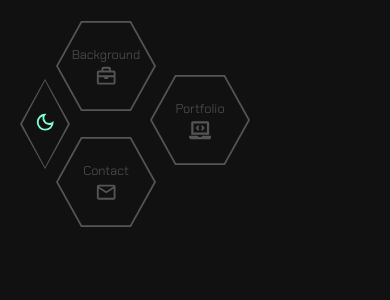
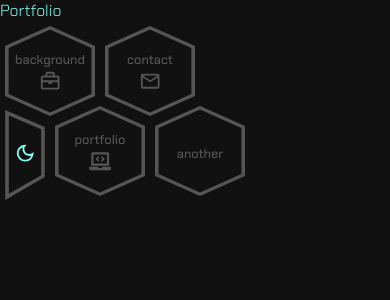
Before and after one commit to a-stepanian/portfolio-v2, a React (Create React App) app: page / in a window 390 px wide. Shown: the top 300 px of the page. Built offline with nearby package versions, Linux system fonts and the light colour scheme.

Commit message:
Adds mobile layout

```diff
--- a/src/App.tsx
+++ b/src/App.tsx
@@ -4,38 +4,17 @@ import { Hexagon } from "./Hexagon";
 import { useEffect } from "react";
 import { DarkModeBtn } from "./DarkModeBtn";
 import { useAppContext } from "./AppContext";
+import ThreeDimensions from "./ThreeDimensions";
 
 export const App = () => {
   const { btnClicked, colorScheme } = useAppContext();
 
   useEffect(() => {
-    const otherTwoBtns = ["Background", "Contact", "Portfolio"].filter(
+    const otherBtns = ["background", "contact", "portfolio", "another"].filter(
       (x) => x !== btnClicked
     );
-    // style button clicked
-    if (btnClicked) {
-      document
-        ?.querySelector(".information-panel")
-        ?.classList.add("information-panel-open");
-      document
-        ?.querySelector(`.${btnClicked}-blue-overlay`)
-        ?.classList.toggle("clicked-blue-overlay");
-      document
-        ?.querySelector(`.${btnClicked}-clip-caption`)
-        ?.classList.toggle("blue-text");
-      document
-        ?.querySelector(`.${btnClicked}-icon`)
-        ?.classList.toggle("blue-text");
-      document
-        ?.querySelector(`.${btnClicked}-line`)
-        ?.classList.toggle("clicked-line");
-    } else {
-      document
-        ?.querySelector(".information-panel")
-        ?.classList.remove("information-panel-open");
-    }
     // remove styles from other buttons
-    otherTwoBtns.forEach((text: string) => {
+    otherBtns.forEach((text: string) => {
       document
         ?.querySelector(`.${text}-blue-overlay`)
         ?.classList.remove("clicked-blue-overlay");
@@ -45,22 +24,77 @@ export const App = () => {
       document?.querySelector(`.${text}-icon`)?.classList.remove("blue-text");
       document
         ?.querySelector(`.${text}-line`)
-        ?.classList.remove("clicked-line");
+        ?.classList.remove(
+          `clicked-line-${
+            ["portfolio", "another"].includes(text) ? "bottom" : "top"
+          }-row`
+        );
     });
+    // style button clicked
+    if (btnClicked.length > 0) {
+      document
+        ?.querySelector(".information-panel")
+        ?.classList.add("information-panel-open");
+      document
+        ?.querySelector(`.${btnClicked}-blue-overlay`)
+        ?.classList.add("clicked-blue-overlay");
+      document
+        ?.querySelector(`.${btnClicked}-clip-caption`)
+        ?.classList.add("blue-text");
+      document
+        ?.querySelector(`.${btnClicked}-icon`)
+        ?.classList.add("blue-text");
+      document
+        ?.querySelector(`.${btnClicked}-line`)
+        ?.classList.add(
+          `clicked-line-${
+            ["portfolio", "another"].includes(btnClicked) ? "bottom" : "top"
+          }-row`
+        );
+      if (colorScheme.isDarkMode) {
+        document
+          ?.querySelector(`.${btnClicked}-clip-border`)
+          ?.classList.add("blink-dark");
+        setTimeout(() => {
+          document
+            ?.querySelector(`.${btnClicked}-clip-border`)
+            ?.classList.remove("blink-dark");
+        }, 500);
+      } else {
+        document
+          ?.querySelector(`.${btnClicked}-clip-border`)
+          ?.classList.add("blink-light");
+        setTimeout(() => {
+          document
+            ?.querySelector(`.${btnClicked}-clip-border`)
+            ?.classList.remove("blink-light");
+        }, 500);
+      }
+    } else {
+      document
+        ?.querySelector(".information-panel")
+        ?.classList.remove("information-panel-open");
+    }
   }, [btnClicked]);
 
   return (
     <ThemeProvider theme={colorScheme}>
       <Wrapper>
-        <DarkModeBtn />
-        <div className="left-column">
-          <div className="top-hexagon">
-            <Hexagon text={"Background"} />
-          </div>
-          <Hexagon text={"Contact"} />
-        </div>
-        <div className="right-column">
-          <Hexagon text={"Portfolio"} />
+        <div id="site-wrapper">
+          <h1>Portfolio</h1>
+          <nav>
+            <div className="top-row">
+              <Hexagon lightColor={"red"} text={"background"} />
+              <Hexagon lightColor={"yellow"} text={"contact"} />
+            </div>
+            <div className="bottom-hexagon">
+              <Hexagon lightColor={"blue"} text={"portfolio"} />
+            </div>
+            <div className="another-hexagon">
+              <Hexagon lightColor={"orange"} text={"another"} />
+            </div>
+            <DarkModeBtn />
+          </nav>
         </div>
       </Wrapper>
     </ThemeProvider>
@@ -68,20 +102,45 @@ export const App = () => {
 };
 
 const Wrapper = styled.div`
-  position: relative;
-  background-color: ${(props) => props.theme.bgColor};
+  position: fixed;
+  top: 0;
+  left: 0;
+  right: 0;
+  bottom: 0;
+  width: 100vw;
   display: flex;
-  color: #7ffff2;
+  flex-direction: row;
+  align-items: start;
   justify-content: start;
   height: 100vh;
-  transition: 0.2s linear;
-  .left-column {
-    transform: translateX(6px);
-    .top-hexagon {
-      margin-bottom: 10px;
+  overflow: hidden;
+  color: ${(props) => props.theme.textColor};
+  background-color: ${(props) => props.theme.bgColor};
+
+  .fast-transition * {
+    transition: 0.2s linear 0s !important;
+  }
+
+  h1 {
+    font-size: 1rem;
+    font-weight: 100;
+  }
+
+  nav {
+    position: relative;
+    height: 200px;
+    .top-row {
+      display: flex;
+    }
+    .bottom-hexagon {
+      position: absolute;
+      bottom: 20px;
+      left: 25%;
+    }
+    .another-hexagon {
+      position: absolute;
+      bottom: 20px;
+      left: 75%;
     }
   }
-  .right-column {
-    margin-top: 54px;
-  }
 `;
--- a/src/AppContext.tsx
+++ b/src/AppContext.tsx
@@ -4,13 +4,22 @@ export interface IColorScheme {
   isDarkMode: boolean;
   bgColor: string;
   hexBorderColor: string;
+  hoverColor: string;
   textColor: string;
+  textColorMuted: string;
 }
 
+export type TButtonText =
+  | "portfolio"
+  | "background"
+  | "contact"
+  | "another"
+  | "";
+
 interface IAppState {
-  btnClicked: "Portfolio" | "Background" | "Contact" | "";
+  btnClicked: TButtonText;
   colorScheme: IColorScheme;
-  updateBtnClicked: (info: "Portfolio" | "Background" | "Contact" | "") => void;
+  updateBtnClicked: (info: TButtonText) => void;
   updateColorScheme: (info: IColorScheme) => void;
 }
 
@@ -29,19 +38,17 @@ const useAppContext = () => {
 };
 
 const AppContextProvider: React.FC<Props> = ({ children }) => {
-  const [btnClicked, setBtnClicked] = useState<
-    "Portfolio" | "Background" | "Contact" | ""
-  >("");
+  const [btnClicked, setBtnClicked] = useState<TButtonText>("");
   const [colorScheme, setColorScheme] = useState<IColorScheme>({
     isDarkMode: true,
     bgColor: "#111",
     hexBorderColor: "#555",
-    textColor: "7ffff2",
+    hoverColor: "#122",
+    textColor: "#7ffff2",
+    textColorMuted: "#7ffff244",
   });
 
-  const updateBtnClicked = (
-    info: "Portfolio" | "Background" | "Contact" | ""
-  ) => setBtnClicked(info);
+  const updateBtnClicked = (info: TButtonText) => setBtnClicked(info);
   const updateColorScheme = (info: IColorScheme) => setColorScheme(info);
 
   const contextValue: IAppState = {
--- a/src/DarkModeBtn.tsx
+++ b/src/DarkModeBtn.tsx
@@ -10,12 +10,22 @@ export const DarkModeBtn = () => {
         <button
           className="clip-border"
           onClick={() => {
+            document
+              ?.querySelector("#site-wrapper")
+              ?.classList.add("fast-transition");
+            setTimeout(() => {
+              document
+                ?.querySelector("#site-wrapper")
+                ?.classList.remove("fast-transition");
+            }, 200);
             if (colorScheme.isDarkMode) {
               updateColorScheme({
                 isDarkMode: false,
-                bgColor: "#ddd",
-                hexBorderColor: "#555",
-                textColor: "#222",
+                bgColor: "#fbebcc",
+                hexBorderColor: "#faca79",
+                hoverColor: "#e6a662",
+                textColor: "#754838",
+                textColorMuted: "#75483844",
               });
               return;
             }
@@ -23,7 +33,9 @@ export const DarkModeBtn = () => {
               isDarkMode: true,
               bgColor: "#111",
               hexBorderColor: "#555",
+              hoverColor: "#122",
               textColor: "#7ffff2",
+              textColorMuted: "#7ffff244",
             });
             return;
           }}>
@@ -35,14 +47,22 @@ export const DarkModeBtn = () => {
         </button>
         <svg className="clip-svg">
           <defs>
-            <clipPath id="diamond-clip" clipPathUnits="objectBoundingBox">
-              {/* <polygon points="0.25 0.05, 0.75 0.05, 1 0.5, 0.75 0.95, 0.25 0.95, 0 0.5" /> */}
+            <clipPath id="outer-trapezoid" clipPathUnits="objectBoundingBox">
               <polygon
                 points="
-              0.5 0.05,
-              1 0.5,
-              0.5 0.95,
-              0 0.5"
+              0.05 0.05,
+              0.95 0.22,
+              0.95 0.72,
+              0.05 0.95"
+              />
+            </clipPath>
+            <clipPath id="inner-trapezoid" clipPathUnits="objectBoundingBox">
+              <polygon
+                points="
+              0.05 0.07,
+              0.95 0.22,
+              0.95 0.72,
+              0.05 0.92"
               />
             </clipPath>
           </defs>
@@ -53,27 +73,24 @@ export const DarkModeBtn = () => {
 };
 
 const Wrapper = styled.div`
+  width: 44px;
   .diamond-wrapper {
     position: relative;
-    top: 74px;
-    transform: translateX(20px);
-    height: 100px;
-    transition: linear 0.3s 0.2s;
+    transform: translate(3px, -16px);
     .icon {
       z-index: 3;
       position: relative;
-      color: aquamarine;
+      color: ${(props) => props.theme.textColor};
       font-size: 1.4rem;
     }
     .clip-border {
+      width: 44px;
+      height: 100px;
       border: none;
       display: block;
       position: relative;
-      clip-path: url("#diamond-clip");
-      margin: 0 auto;
+      clip-path: url("#outer-trapezoid");
       background: #555;
-      width: 50px;
-      height: 100px;
       color: #555;
       .blue-overlay {
         position: absolute;
@@ -82,26 +99,23 @@ const Wrapper = styled.div`
         height: 100%;
         background: aquamarine;
         z-index: 1;
-        transition: linear 0.3s 0.5s;
       }
       .clicked-blue-overlay {
         width: 100px;
-        transition: linear 0.3s 0.2s;
       }
       .blue-text {
-        color: aquamarine !important;
+        color: aquamarine;
       }
       &::after {
         content: "";
         position: absolute;
-        top: 2px;
-        left: 2px;
-        right: 2px;
-        bottom: 2px;
+        top: 4px;
+        left: 4px;
+        right: 4px;
+        bottom: 4px;
         margin: 0 auto;
-        background: #111;
-        transition: linear 0.1s;
-        clip-path: url("#diamond-clip");
+        background: ${(props) => props.theme.bgColor};
+        clip-path: url("#inner-trapezoid");
         z-index: 2;
       }
       &:hover {
@@ -109,38 +123,13 @@ const Wrapper = styled.div`
         color: aquamarine;
         cursor: pointer;
         &::after {
-          background: #122;
+          background: ${(props) => props.theme.hoverColor};
         }
       }
-    }
-    .clip-caption {
-      z-index: 3;
-      position: absolute;
-      top: 50%;
-      width: 100%;
-      transform: translateY(-50%);
-      font-size: 1.2rem;
-      text-align: center;
-      font-weight: 300;
     }
     .clip-svg {
       width: 0;
       height: 0;
     }
-    .line {
-      z-index: 3;
-      position: absolute;
-      top: calc(50% - 1px);
-      right: 0;
-      width: 0;
-      height: 2px;
-      background-color: aquamarine;
-      transition: linear 0.3s 0.2s;
-    }
-    .clicked-line {
-      right: calc(-30vw + 2px);
-      width: calc(30vw - 1px);
-      transition: linear 0.3s 0.5s;
-    }
   }
 `;
--- a/src/Hexagon.tsx
+++ b/src/Hexagon.tsx
@@ -3,40 +3,58 @@ import { FaLaptopCode } from "react-icons/fa";
 import { BiBriefcase } from "react-icons/bi";
 import { MdMailOutline } from "react-icons/md";
 import styled from "styled-components";
-import { useAppContext } from "./AppContext";
+import { TButtonText, useAppContext } from "./AppContext";
+import InfoPanelNew from "./InfoPanelNew";
 
 interface IHexagonProps {
-  text: "Portfolio" | "Background" | "Contact";
+  text: TButtonText;
+  lightColor: string;
 }
 
 export const Hexagon = (props: IHexagonProps) => {
-  const { text } = props;
+  const { text, lightColor } = props;
   const { btnClicked, updateBtnClicked } = useAppContext();
   return (
     <Wrapper>
       <div className="hexagon-wrapper">
         <button
-          className="clip-border"
+          className={`clip-border ${text}-clip-border`}
           onClick={() => updateBtnClicked(btnClicked !== text ? text : "")}>
           <div className={`blue-overlay ${text}-blue-overlay`}></div>
-          <h2 className={`clip-caption ${text}-clip-caption`}>{text}</h2>
-          {text === "Portfolio" && (
+          <h2 className={`clip-caption ${text}-clip-caption`}>
+            {/* {text.charAt(0).toUpperCase() + text.slice(1)} */}
+            {text}
+          </h2>
+          {text === "portfolio" && (
             <FaLaptopCode className={`icon ${text}-icon`} />
           )}
-          {text === "Background" && (
+          {text === "background" && (
             <BiBriefcase className={`icon ${text}-icon`} />
           )}
-          {text === "Contact" && (
+          {text === "contact" && (
             <MdMailOutline className={`icon ${text}-icon`} />
           )}
         </button>
         <div className={`line ${text}-line`}>
-          <InfoPanel text={text} btnClicked={btnClicked} />
+          <InfoPanel
+            leftOffset={
+              text === "background"
+                ? "48.5px"
+                : text === "portfolio"
+                ? "98.5px"
+                : text === "contact"
+                ? "148.5px"
+                : "198.5px"
+            }
+            text={text}
+          />
+          {/* <InfoPanelNew text={text} /> */}
         </div>
         <svg className="clip-svg">
           <defs>
             <clipPath id="hexagon-clip" clipPathUnits="objectBoundingBox">
-              <polygon points="0.25 0.05, 0.75 0.05, 1 0.5, 0.75 0.95, 0.25 0.95, 0 0.5" />
+              {/* <polygon points="0.25 0.05, 0.75 0.05, 1 0.5, 0.75 0.95, 0.25 0.95, 0 0.5" /> */}
+              <polygon points="0.05 0.25, 0.5 0.05, 0.95 0.25, 0.95 0.75, .5 0.95, 0.05 0.75" />
             </clipPath>
           </defs>
         </svg>
@@ -49,58 +67,83 @@ const Wrapper = styled.div`
   .hexagon-wrapper {
     position: relative;
     height: 100px;
-    transition: linear 0.3s 0.2s;
     .clip-border {
       border: none;
       display: block;
       position: relative;
       clip-path: url("#hexagon-clip");
-      margin: 1rem auto 0;
       background: #555;
       width: 100px;
       height: 100px;
       color: #555;
+      /* button outline un-selected */
       .blue-overlay {
+        transition: 0.4s linear;
         position: absolute;
-        top: 0;
-        width: 0px;
-        height: 100%;
-        background: aquamarine;
+        bottom: 0;
+        right: 0;
+        width: 100%;
+        height: 0;
+        background: ${(props) => props.theme.textColor};
         z-index: 1;
-        transition: linear 0.3s 0.5s;
       }
+      /* button outline selected */
       .clicked-blue-overlay {
-        width: 100px;
-        transition: linear 0.3s 0.2s;
+        transition: 0.4s linear 0.2s;
+        height: 100px;
       }
       .blue-text {
-        color: aquamarine;
+        color: ${(props) => props.theme.textColor};
       }
       .icon {
         z-index: 3;
         position: relative;
         font-size: 1.4rem;
       }
+
       &::after {
         content: "";
         position: absolute;
-        top: 2px;
-        left: 2px;
-        right: 2px;
-        bottom: 2px;
+        top: 4px;
+        left: 4px;
+        right: 4px;
+        bottom: 4px;
         margin: 0 auto;
-        background: #111;
-        transition: linear 0.1s;
+        background-color: ${(props) => props.theme.bgColor};
         clip-path: url("#hexagon-clip");
         z-index: 2;
       }
       &:hover {
         background: #555;
-        color: aquamarine;
+        color: ${(props) => props.theme.textColor};
         cursor: pointer;
         &::after {
-          background: #122;
+          background: ${(props) => props.theme.hoverColor};
         }
+      }
+    }
+    .blink-light::after {
+      animation: blink-light 0.2s ease-in-out; /* Apply the blink animation on click */
+    }
+    .blink-dark::after {
+      animation: blink-dark 0.2s ease-in-out; /* Apply the blink animation on click */
+    }
+    @keyframes blink-light {
+      0%,
+      100% {
+        background-color: transparent;
+      }
+      50% {
+        background-color: #e6a662;
+      }
+    }
+    @keyframes blink-dark {
+      0%,
+      100% {
+        background-color: transparent;
+      }
+      50% {
+        background-color: #122;
       }
     }
     .clip-caption {
@@ -110,7 +153,7 @@ const Wrapper = styled.div`
       width: 100%;
       font-size: 0.8rem;
       text-align: center;
-      font-weight: 300;
+      font-weight: 500;
     }
     .clip-svg {
       width: 0;
@@ -119,17 +162,22 @@ const Wrapper = styled.div`
     .line {
       z-index: 3;
       position: absolute;
-      top: calc(50% - 1px);
-      right: 0;
-      width: 0;
-      height: 2px;
-      background-color: aquamarine;
-      transition: linear 0.3s 0.2s;
+      bottom: 7px;
+      left: calc(50% - 2px);
+      width: 4px;
+      height: 0;
+      transition: 0.2s 0.2s linear;
+      background-color: ${(props) => props.theme.textColor};
     }
-    .clicked-line {
-      right: calc(-30vw + 2px);
-      width: calc(30vw - 1px);
-      transition: linear 0.3s 0.5s;
+    .clicked-line-top-row {
+      bottom: -100px;
+      height: 108px;
+      transition: 0.2s linear 0.4s;
+    }
+    .clicked-line-bottom-row {
+      bottom: -20px;
+      height: 26px;
+      transition: 0.2s linear 0.4s;
     }
   }
 `;
--- a/src/InfoPanel.tsx
+++ b/src/InfoPanel.tsx
@@ -1,19 +1,30 @@
 import styled from "styled-components";
+import { useAppContext } from "./AppContext";
+import { FaRegWindowClose } from "react-icons/fa";
+import ThreeDimensions from "./ThreeDimensions";
 
-interface IInfoPanelProps {
-  text?: string;
-  btnClicked?: string;
+interface IInfoPanelNewProps {
+  text: string;
+  leftOffset: string;
 }
 
-const InfoPanel = (props: IInfoPanelProps) => {
-  const { text, btnClicked } = props;
+const InfoPanelNew = (props: IInfoPanelNewProps) => {
+  const { text, leftOffset } = props;
+  const { btnClicked, updateBtnClicked } = useAppContext();
 
   const isOpen = text === btnClicked;
 
   return (
     <Wrapper>
-      <div className={`panel ${isOpen ? "open" : ""}`}>
-        <h1>{text}</h1>
+      <div
+        className={`panel ${isOpen ? "open" : ""}`}
+        style={{ left: leftOffset }}>
+        <div className="panel-header">
+          <h1>{text}</h1>
+          <button type="button" onClick={() => updateBtnClicked("")}>
+            <FaRegWindowClose className="icon" />
+          </button>
+        </div>
         <p>
           Lorem ipsum dolor sit amet, consectetur adipisicing elit. Minus
           accusamus est exercitationem explicabo officia, aut aliquid ullam
@@ -34,29 +45,85 @@ const InfoPanel = (props: IInfoPanelProps) => {
 
 const Wrapper = styled.section`
   .panel {
-    position: absolute;
-    top: 0;
-    left: calc(30vw - 2px);
+    opacity: 0;
+    z-index: 4;
+    transition: 0.2s linear;
+    position: fixed;
+    top: 220px;
     width: 0;
     height: 0;
-    padding: 1rem;
-    border: 2px solid aquamarine;
-    transition: linear 0.2s;
-    opacity: 0;
-    overflow: hidden;
+    transition: height 0.2s linear, width 0.2s linear, padding 0.2s linear,
+      left 0.2s linear, opacity 0.1s linear 0.1s;
+    border: 4px solid ${(props) => props.theme.textColor};
+    background-color: ${(props) => props.theme.hoverColor};
+    overflow-y: scroll;
+
+    &::-webkit-scrollbar {
+      -webkit-appearance: none;
+    }
+
+    &::-webkit-scrollbar:vertical {
+      width: 12px;
+    }
+
+    &::-webkit-scrollbar:horizontal {
+      height: 12px;
+    }
+
+    &::-webkit-scrollbar-thumb {
+      background-color: ${(props) => props.theme.textColorMuted};
+      border: 2px solid ${(props) => props.theme.hoverColor};
+    }
+
+    &::-webkit-scrollbar-track {
+      background-color: ${(props) => props.theme.hoverColor};
+    }
+
+    & * {
+      opacity: 0;
+    }
+    .panel-header {
+      display: flex;
+      justify-content: space-between;
+      button {
+        padding: 0;
+        border: none;
+        background: none;
+        &:hover {
+          cursor: pointer;
+        }
+        .icon {
+          font-size: 1.4rem;
+        }
+      }
+    }
     h1,
-    p {
-      color: aquamarine;
+    p,
+    .icon {
+      color: ${(props) => props.theme.textColor};
     }
   }
   .open {
-    position: fixed;
-    width: calc(50vw);
-    height: 75vh;
-    transition: linear 0.5s 0.8s;
+    left: 0 !important;
+    right: 0;
+    width: 100vw;
     opacity: 1;
-    background-color: #122;
+    bottom: 0;
+    height: calc(100vh - 220px);
+    padding: 1rem;
+    transition: height 0.4s linear 0.7s, width 0.2s linear 0.6s,
+      padding 0.2s linear 0.6s, left 0.2s linear 0.6s, opacity 0.01s linear 0.6s;
+    & * {
+      opacity: 1;
+    }
+  }
+  @media (min-width: 990px) {
+    .open {
+      transition: height 0.4s linear 0.8s, width 0.4s linear 0.6s,
+        padding 0.3s linear 0.6s, left 0.3s linear 0.6s,
+        opacity 0.01s linear 0.6s;
+    }
   }
 `;
 
-export default InfoPanel;
+export default InfoPanelNew;
```
